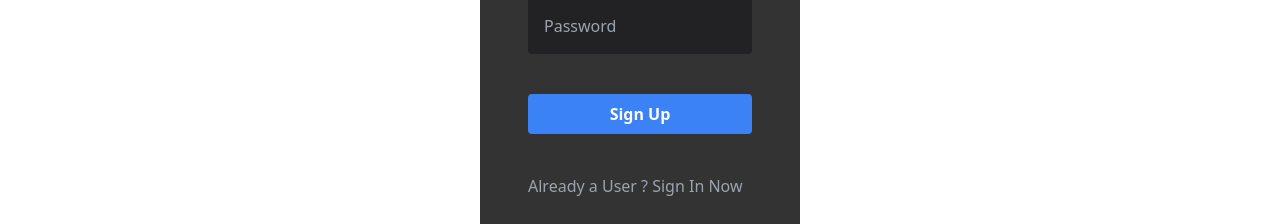
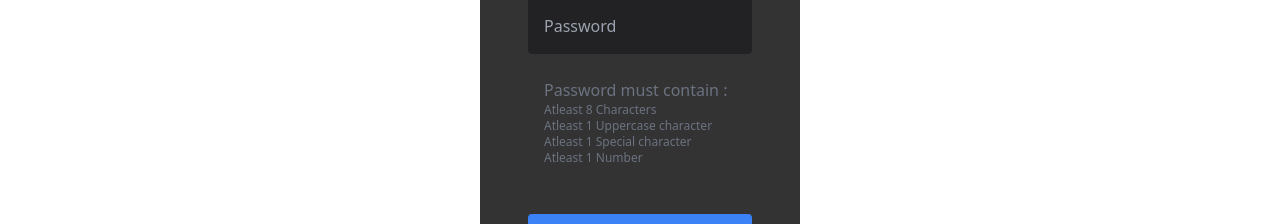
Before and after one commit to iamtanishqsethi/CineVerse, a React (Create React App) app: page / in a window 1280 px wide. Both pictures are taken after a click on the element "New to Cineverse ? Sign Up now". Shown: the part 398-622 px from the top of the page. Built offline with nearby package versions, Linux system fonts and the light colour scheme; no server answers.

Commit message:
ui update

```diff
--- a/src/Components/Login.jsx
+++ b/src/Components/Login.jsx
@@ -108,6 +108,20 @@ const Login=()=>{
                     ref={password}
                     type="password" placeholder={"Password"}
                     className={"p-4 my-2 w-full bg-zinc-900 bg-opacity-60 rounded border-gray-50"}/>
+                {!isSignInForm &&
+                    <div className="p-2 m-2">
+                        <p className="text-gray-500  font-medium">
+                            Password must contain :
+                            <ul className="text-gray-500 text-[12px] leading-4  font-medium">
+                                <li>Atleast 8 Characters</li>
+                                <li>Atleast 1 Uppercase character</li>
+                                <li>Atleast 1 Special character</li>
+                                <li>Atleast 1 Number</li>
+
+                            </ul>
+                        </p>
+                    </div>
+                }
                 <p className={"text-red-500 font-bold py-2 "}>{errorMessage}</p>
                 <button
                     className={"p-2 my-4 bg-blue-500 w-full rounded font-bold"}
```
